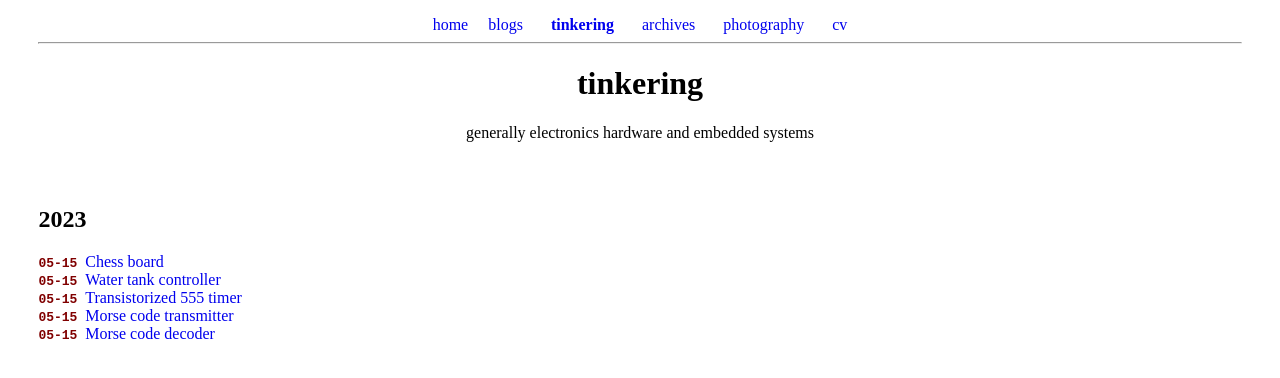
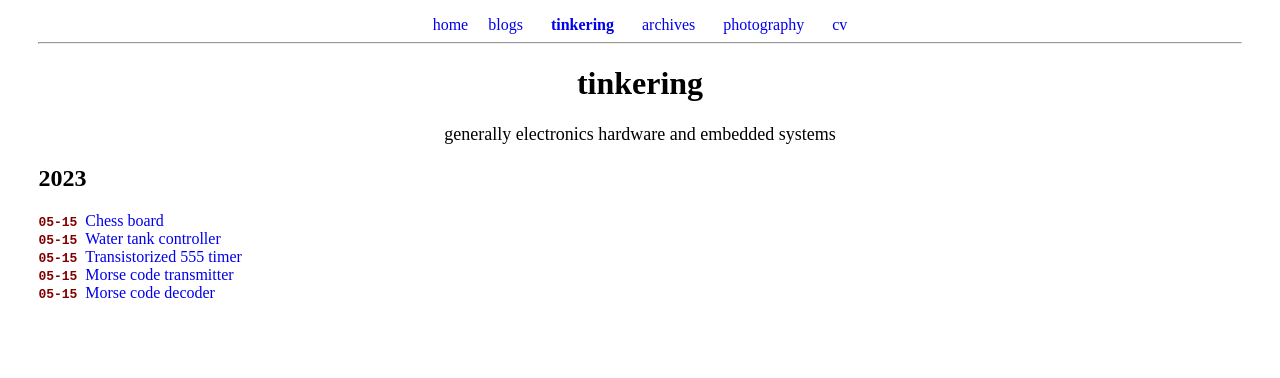
Before and after one commit to risherlock/dot-com, a plain HTML site: page tinkering/tinkering.html in a window 1280 px wide. Drawn offline with Linux system fonts and the light colour scheme.

Commit message:
Subtitle beautify

```diff
--- a/tinkering/tinkering.html
+++ b/tinkering/tinkering.html
@@ -22,13 +22,11 @@
   tinkering
 </h1>
 
-<p class="date">
+<p style="text-align: center; font-size: large;">
   generally electronics hardware and embedded systems
 </p>
 
-<h2>
-  2023
-</h2>
+<h2>2023</h2>
 
 <ol style="list-style: none; padding: 0; margin-left: 0em">
   <li><span class="date">05-15 </span><a href="tinkering.html">Chess board</a></li>
```
